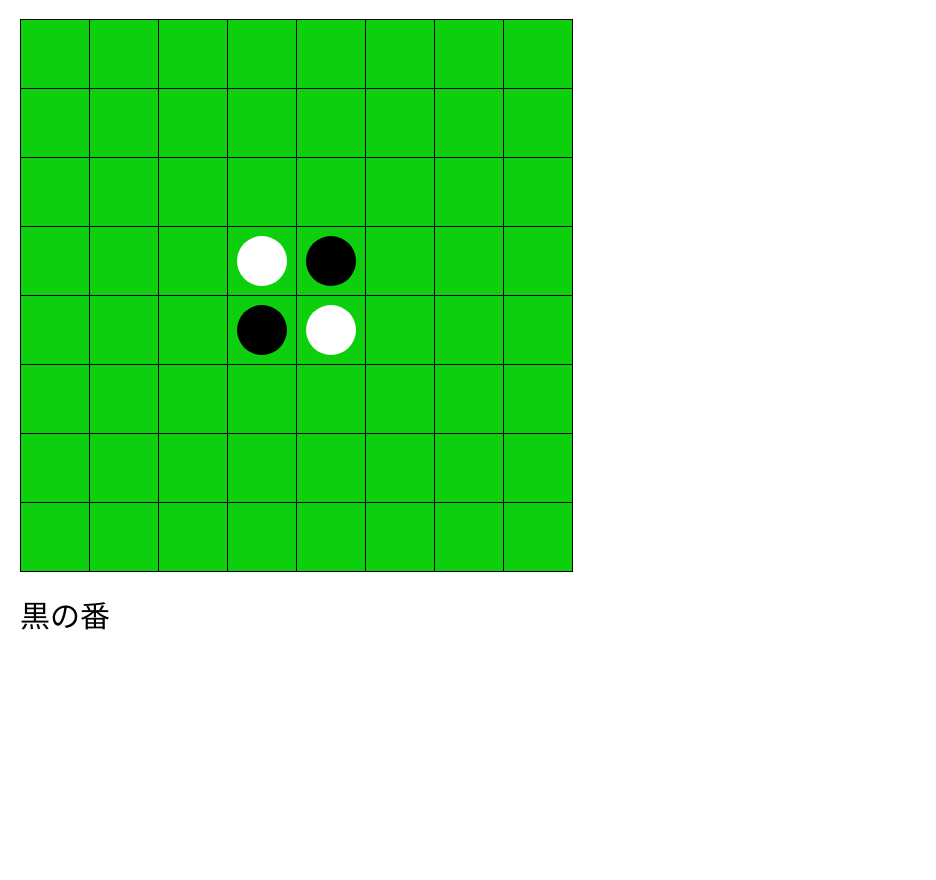
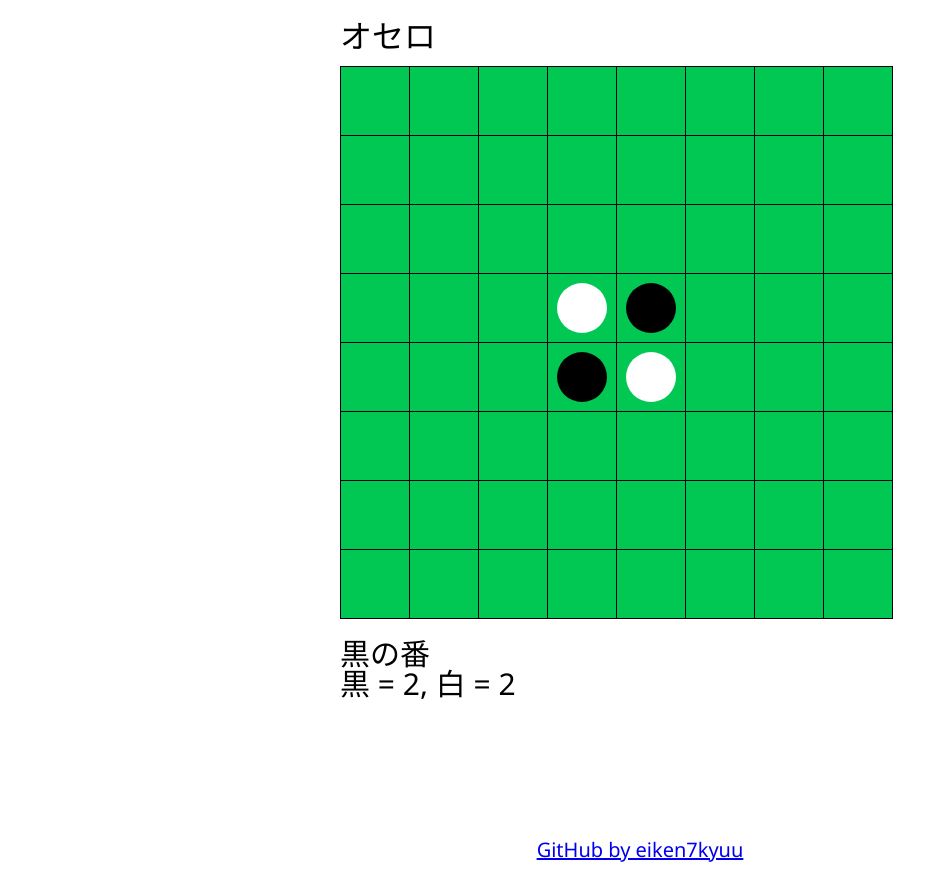
Before and after one commit to eiken7kyuu/reversi-ts, a React app: page / in a window 1280 px wide. Shown: the whole page, without its empty margins (0-936 px from the left). Before the commit the page ends 800 px from the top, so only its background shows below. Built offline with nearby package versions, Linux system fonts and the light colour scheme.

Commit message:
update
* フォント変更、reset.css追加
* Game.tsx リファクタリング

```diff
--- a/public/index.html
+++ b/public/index.html
@@ -7,6 +7,7 @@
 </head>
 <body>
     <div id="root"></div>
+    <footer><a href="https://github.com/eiken7kyuu/reversi-ts">GitHub by eiken7kyuu</a></footer>
     <script src="bundle.js"></script>
 </body>
 </html>
--- a/src/app.tsx
+++ b/src/app.tsx
@@ -1,5 +1,6 @@
 import React from 'react';
 import ReactDOM from 'react-dom';
+import './reset.css';
 import Game from './components/Game';
 
 ReactDOM.render(<Game />, document.getElementById('root'));
--- a/src/components/Game.tsx
+++ b/src/components/Game.tsx
@@ -22,7 +22,7 @@ const directions: Pair[] = [
 
 // 置いた場所と方向を引数に、1ラインの座標を取得する
 export function getLine(putPos: Pair, dire: Pair): Pair[] {
-  let line = [];
+  const line = [];
   let x = putPos.x + dire.x;
   let y = putPos.y + dire.y;
 
@@ -36,10 +36,6 @@ export function getLine(putPos: Pair, dire: Pair): Pair[] {
   return line;
 }
 
-function getLines(putPos: Pair) {
-  return directions.map(dire => getLine(putPos, dire));
-}
-
 function initBoard() {
   const board = Array.from(new Array<Disk>(8), () => new Array<Disk>(8).fill('None'));
   board[3][3] = 'White';
@@ -50,16 +46,38 @@ function initBoard() {
 }
 
 const Game: React.FC = () => {
-
   const [isBlackPlayer, setIsBlackPlayer] = useState(true);
   const [board, setBoard] = useState<Disk[][]>(initBoard());
   const [turnText, setTurnText] = useState(nextTurnText());
   const [message, setMessage] = useState('');
+  const [result, setResult] = useState('');
+
+  const rivalDisk = () => isBlackPlayer ? 'White' : 'Black';
+  const myDisk = () => isBlackPlayer ? 'Black' : 'White';
+
+  function gameSet() {
+    return board.flatMap(x => x.filter(disk => disk !== 'None')).length === 64;
+  }
+
+  function nextTurnText() {
+    return isBlackPlayer ? '黒の番' : '白の番';
+  }
+
+  function diskCount(): { whiteCount: number, blackCount: number } {
+    return {
+      whiteCount: board.flatMap(x => x.filter(disk => disk === 'White')).length,
+      blackCount: board.flatMap(x => x.filter(disk => disk === 'Black')).length,
+    };
+  }
 
   // 順番が更新されたタイミングで発火させる
   useEffect(() => {
+    const { whiteCount, blackCount } = diskCount()
+    setResult(`黒 = ${blackCount}, 白 = ${whiteCount}`);
+    setTurnText(nextTurnText());
+
     if (gameSet()) {
-      result();
+      showResult();
       return;
     }
 
@@ -67,52 +85,41 @@ const Game: React.FC = () => {
     if (!canPut()) {
       setMessage(`${(isBlackPlayer ? '黒' : '白')}は置ける場所がないからパスした`);
       setIsBlackPlayer(!isBlackPlayer);
-      setTurnText(isBlackPlayer ? '白の番' : '黒の番');
       return;
     }
 
   }, [isBlackPlayer]);
 
-  const rivalDisk = () => isBlackPlayer ? 'White' : 'Black';
-  const myDisk = () => isBlackPlayer ? 'Black' : 'White';
+  // 結果表示
+  function showResult() {
+    const { whiteCount, blackCount } = diskCount();
+    const countText = `黒 = ${blackCount}, 白 = ${whiteCount}`;
 
-  // 名前変更
-  function nextTurnText() {
-    return isBlackPlayer ? '黒の番' : '白の番';
-  }
+    const resultText = (() => {
+      if (whiteCount > blackCount) {
+        return `${countText}: 白の勝ち`;
+      } else if (whiteCount === blackCount) {
+        return `${countText}: 引き分け`;
+      } else {
+        return `${countText}: 黒の勝ち`;
+      }
+    })();
 
-  // 結果表示
-  function result() {
-    const whiteCount = board.flatMap(x => x.filter(disk => disk === 'White')).length;
-    const blackCount = board.flatMap(x => x.filter(disk => disk === 'Black')).length;
-
-    if (whiteCount > blackCount) {
-      setMessage(`黒 = ${blackCount}, 白 = ${whiteCount}: 白の勝ち`);
-    } else if (whiteCount === blackCount) {
-      setMessage(`黒 = ${blackCount}, 白 = ${whiteCount}: 引き分け`);
-    } else {
-      setMessage(`黒 = ${blackCount}, 白 = ${whiteCount}: 黒の勝ち`);
-    }
-
+    setResult(resultText);
     setTurnText('');
   }
 
-  function gameSet() {
-    return board.slice().flatMap(x => x.filter(disk => disk !== 'None')).length === 64;
-  }
-
-
   // ひっくり返せる場所のリストを返す
   function getReverseDiskPosition(putPosition: Pair) {
-    const tmpBoard = board.slice();
     const reverseList: Pair[][] = [];
 
-    for (const line of getLines(putPosition)) {
+    // 置いた場所から8方向のラインの座標をチェック
+    for (const line of directions.map(dire => getLine(putPosition, dire))) {
       const list: Pair[] = [];
 
       for (let i = 0; i < line.length; i++) {
         const position = line[i];
-        const lineDisk = tmpBoard[position.y][position.x]; // ライン上にある石
+        const lineDisk = board[position.y][position.x]; // ライン上にある石
 
         // 1ラインでひっくり返すものがない
         if (lineDisk === 'None' ||
@@ -137,10 +144,9 @@ const Game: React.FC = () => {
 
   // 置ける場所があるかチェックする
   function canPut(): boolean {
-    const tmpBoard = board.slice();
     for (let y = 0; y < board.length; y++) {
       for (let x = 0; x < board[y].length; x++) {
-        if (tmpBoard[y][x] !== 'None') continue;
+        if (board[y][x] !== 'None') continue;
 
         const reverseList = getReverseDiskPosition({ x: x, y: y });
         if (reverseList.length > 0) {
@@ -169,7 +175,7 @@ const Game: React.FC = () => {
       const tmpBoard = board.slice();
 
       if (gameSet()) {
-        result();
+        showResult();
         return;
       }
 
@@ -177,17 +183,15 @@ const Game: React.FC = () => {
       if (tmpBoard[pos.y][pos.x] !== 'None' ||
           (tmpBoard[pos.y][pos.x] === 'None' && reverseList.length <= 0)
       ) {
-        setMessage('そこにはおけないよ');
+        setMessage('そこは置けません');
         return;
       }
 
+      reverseList.push({ x: pos.x, y: pos.y });
+      reverse(reverseList);
+
       setMessage('');
-      tmpBoard[pos.y][pos.x] = myDisk();
-      reverse(reverseList);
-      setBoard(tmpBoard);
       setIsBlackPlayer(!isBlackPlayer);
-      setTurnText(isBlackPlayer ? '白の番' : '黒の番');
-
     };
   }
 
@@ -200,7 +204,8 @@ const Game: React.FC = () => {
   }
 
   return (
-    <div>
+    <div className="container">
+      <h1 className="title">オセロ</h1>
       <div className="board">
         {
           Array.from(new Array(8), () => new Array(8).fill(0))
@@ -219,7 +224,7 @@ const Game: React.FC = () => {
       </div>
 
       <div className="info">
-        <div className="turn">{turnText}</div>
+        <div className="turn">{turnText}<br/><span className="result">{result}</span></div>
         <div className="message">{message}</div>
       </div>
     </div>
--- a/src/components/square.scss
+++ b/src/components/square.scss
@@ -1,11 +1,12 @@
 .square {
-  background: #0ecf0e;
+  background: #00c853;
   font-weight: bold;
   line-height: 50px;
   margin-right: -1px;
   margin-top: -1px;
   padding: 0;
   border: 1px solid rgb(0, 0, 0);
+  cursor: pointer;
 
   .white {
     margin: auto auto;
--- a/src/components/style.scss
+++ b/src/components/style.scss
@@ -1,6 +1,29 @@
+@import url('https://fonts.googleapis.com/css?family=Sawarabi+Gothic');
+@import url('https://fonts.googleapis.com/css2?family=Noto+Sans&display=swap');
+
 body {
-  font: 14px "Century Gothic", Futura, sans-serif;
+  font-family: 'Noto Sans', 'Sawarabi Gothic', sans-serif;
+  font-size: 14px;
   margin: 20px;
+}
+
+footer {
+  display: block;
+  text-align: center;
+  margin: 0 auto;
+  position: relative;
+  font-size: 20px;
+}
+
+.container {
+  width: 600px;
+  height: 800px;
+  margin: 20px auto 20px auto;
+
+  .title {
+    margin-bottom: 15px;
+    font-weight: normal;
+    font-size: 2.0rem;
   }
 
   .row {
@@ -19,11 +42,15 @@ body {
       margin: 30px auto;
     }
   }
+}
 
 
 @media screen and (max-width: 480px) {
+  .container {
+    width: 100%;
     .info {
       font-size: 15px;
+    }
   }
 }
 
--- /dev/null
+++ b/src/reset.css
@@ -0,0 +1,86 @@
+/**
+ * html5doctor.com Reset Stylesheet v1.6.1 (http://html5doctor.com/html-5-reset-stylesheet/)
+ * Richard Clark (http://richclarkdesign.com)
+ * http://cssreset.com
+ */
+ html, body, div, span, object, iframe,
+ h1, h2, h3, h4, h5, h6, p, blockquote, pre,
+ abbr, address, cite, code,
+ del, dfn, em, img, ins, kbd, q, samp,
+ small, strong, sub, sup, var,
+ b, i,
+ dl, dt, dd, ol, ul, li,
+ fieldset, form, label, legend,
+ table, caption, tbody, tfoot, thead, tr, th, td,
+ article, aside, canvas, details, figcaption, figure,
+ footer, header, hgroup, menu, nav, section, summary,
+ time, mark, audio, video {
+     margin:0;
+     padding:0;
+     border:0;
+     outline:0;
+     font-size:100%;
+     vertical-align:baseline;
+     background:transparent;
+ }
+ body {
+     line-height:1;
+ }
+ article,aside,details,figcaption,figure,
+ footer,header,hgroup,menu,nav,section {
+     display:block;
+ }
+ nav ul {
+     list-style:none;
+ }
+ blockquote, q {
+     quotes:none;
+ }
+ blockquote:before, blockquote:after,
+ q:before, q:after {
+     content:'';
+     content:none;
+ }
+ a {
+     margin:0;
+     padding:0;
+     font-size:100%;
+     vertical-align:baseline;
+     background:transparent;
+ }
+ /* change colours to suit your needs */
+ ins {
+     background-color:#ff9;
+     color:#000;
+     text-decoration:none;
+ }
+ /* change colours to suit your needs */
+ mark {
+     background-color:#ff9;
+     color:#000;
+     font-style:italic;
+     font-weight:bold;
+ }
+ del {
+     text-decoration: line-through;
+ }
+ abbr[title], dfn[title] {
+     border-bottom:1px dotted;
+     cursor:help;
+ }
+ table {
+     border-collapse:collapse;
+     border-spacing:0;
+ }
+ /* change border colour to suit your needs */
+ hr {
+     display:block;
+     height:1px;
+     border:0;
+     border-top:1px solid #cccccc;
+     margin:1em 0;
+     padding:0;
+ }
+ input, select {
+     vertical-align:middle;
+ }
```
Also changed, not shown: public/bundle.js. Lines whose indentation alone changed are shown as unchanged.
